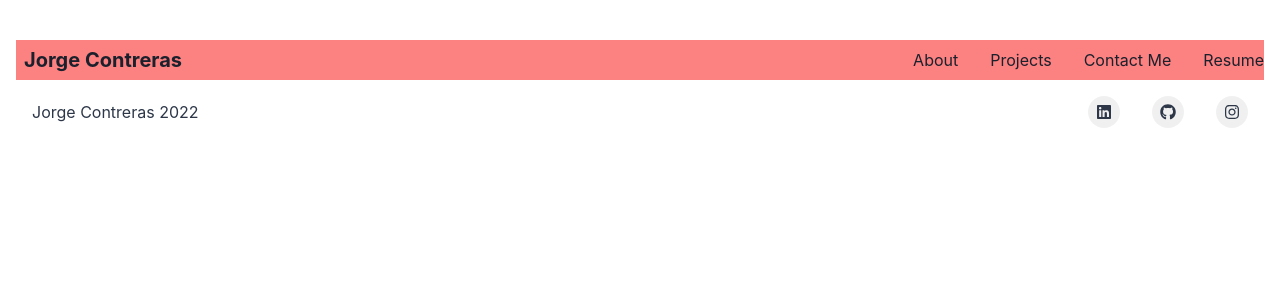
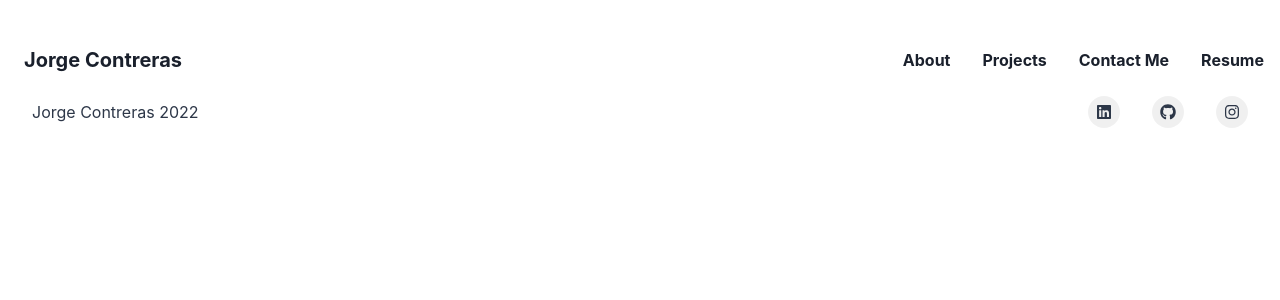
Before and after one commit to jorgecontrerasostos/portfolio, a Next.js app: page / in a window 1280 px wide. Shown: the top 300 px of the page. Built offline with nearby package versions, Linux system fonts and the light colour scheme.

Commit message:
Update navbar

```diff
--- a/components/Navbar.jsx
+++ b/components/Navbar.jsx
@@ -11,22 +11,24 @@ import React from "react";
 
 const Navbar = () => {
   return (
-    <Flex
-      minWidth="max-content"
-      alignItems="center"
-      gap="2"
-      mt={10}
-      bg="red.300"
-    >
+    <Flex minWidth="max-content" alignItems="center" gap="2" mt={10}>
       <Box p="2">
         <Heading size="md">Jorge Contreras</Heading>
       </Box>
       <Spacer />
       <HStack gap="8">
-        <Text>About</Text>
-        <Text>Projects</Text>
-        <Text>Contact Me</Text>
-        <Text>Resume</Text>
+        <Text as="b" cursor="pointer">
+          About
+        </Text>
+        <Text as="b" cursor="pointer">
+          Projects
+        </Text>
+        <Text as="b" cursor="pointer">
+          Contact Me
+        </Text>
+        <Text as="b" cursor="pointer">
+          Resume
+        </Text>
       </HStack>
     </Flex>
   );
```
